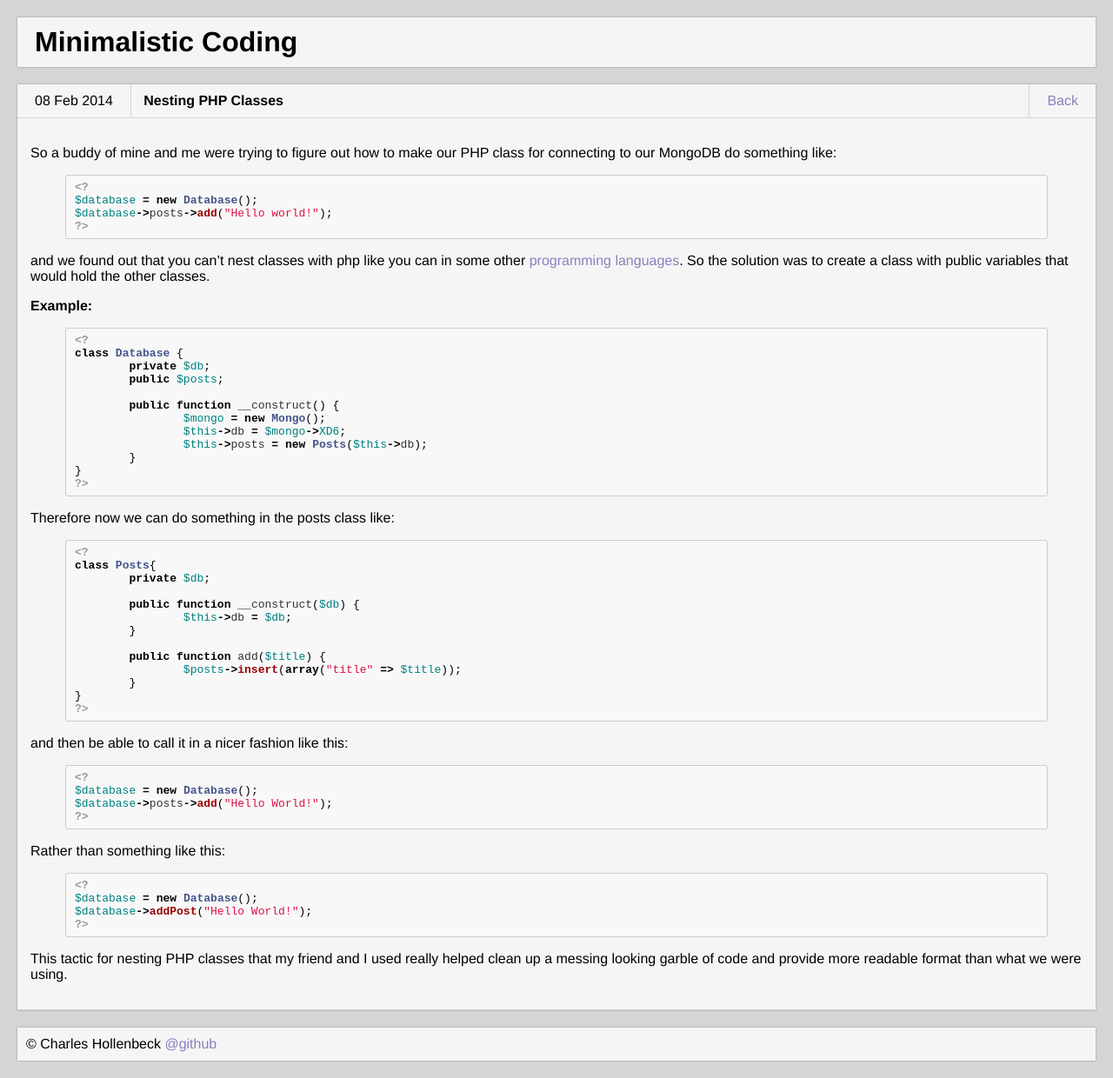
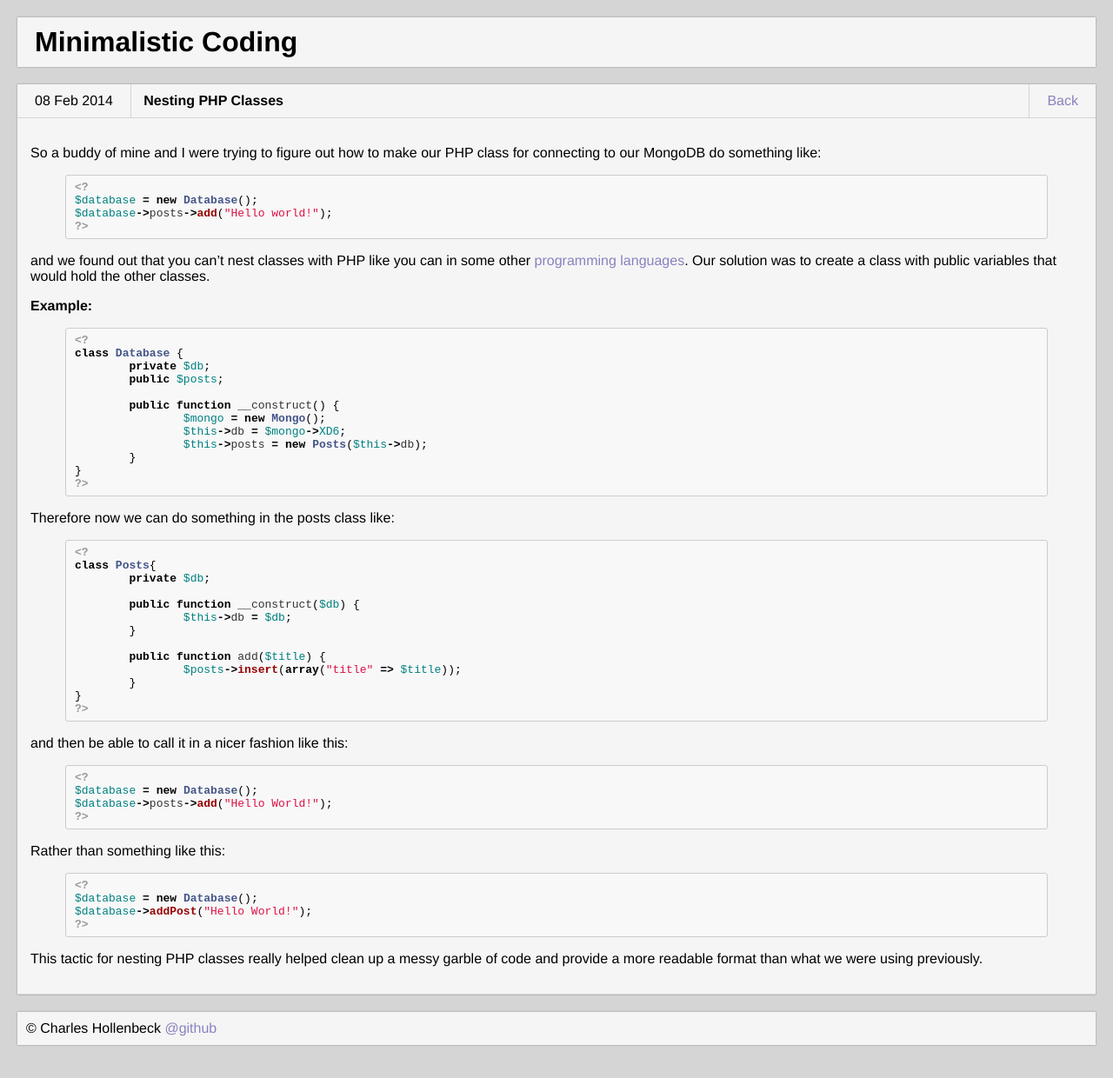
Before and after one commit to charles-hollenbeck/charles-hollenbeck.github.io, a Jekyll site: the page built from _posts/2014-02-08-nesting-php-classes.md, in a window 1280 px wide. Shown: the whole page at 87% size. Built offline with Jekyll 4.4.1, drawn with Linux system fonts in a browser that asks for light colours; Markdown is read by kramdown in place of the engine named in the settings.

Commit message:
Grammatical Fixes.

```diff
--- a/_posts/2014-02-08-nesting-php-classes.md
+++ b/_posts/2014-02-08-nesting-php-classes.md
@@ -5,7 +5,7 @@ date:   2014-02-08
 categories: php
 ---
 
-So a buddy of mine and me were trying to figure out how to make our PHP class for connecting to our MongoDB do something like:
+So a buddy of mine and I were trying to figure out how to make our PHP class for connecting to our MongoDB do something like:
 
 {% highlight php %}
 <?
@@ -14,7 +14,7 @@ $database->posts->add("Hello world!");
 ?>
 {% endhighlight %}
 
-and we found out that you can't nest classes with php like you can in some other [programming languages][oracle]. So the solution was to create a class with public variables that would hold the other classes.
+and we found out that you can't nest classes with PHP like you can in some other [programming languages][oracle]. Our solution was to create a class with public variables that would hold the other classes.
 
 **Example:**
 {% highlight php %}
@@ -65,6 +65,6 @@ $database->addPost("Hello World!");
 ?>
 {% endhighlight %}
 
-This tactic for nesting PHP classes that my friend and I used really helped clean up a messing looking garble of code and provide more readable format than what we were using.
+This tactic for nesting PHP classes really helped clean up a messy garble of code and provide a more readable format than what we were using previously.
 
 [oracle]: http://docs.oracle.com/javase/tutorial/java/javaOO/nested.html
```
